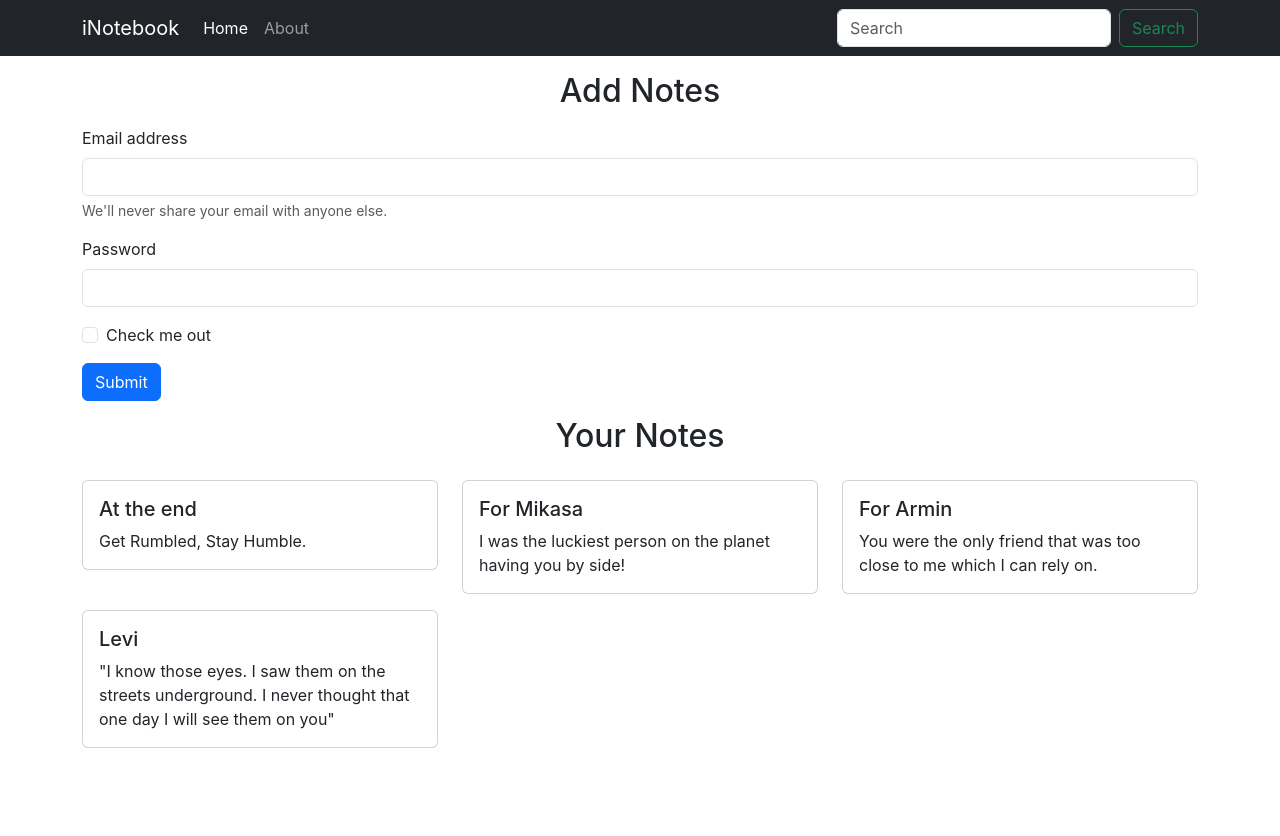
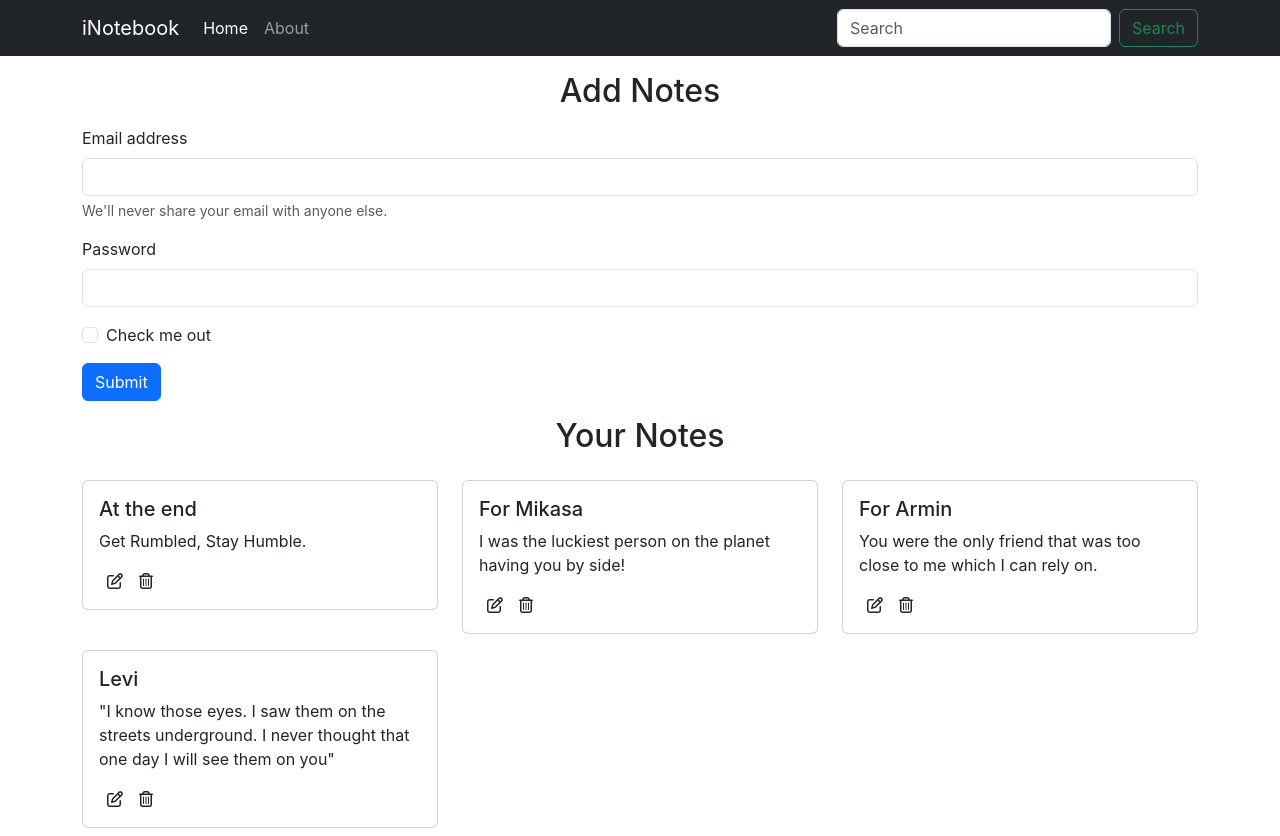
Before and after one commit to anshit2526/iNotebook, a React (Create React App) app: page / in a window 1280 px wide. Before the commit the page ends 800 px from the top, so only its background shows below. Built offline with nearby package versions, Linux system fonts and the light colour scheme; the HTML template or start-up script is replaced by a standard one.

Commit message:
Added "Delete" and "Update" notes buttons using "Awsome Fonts"

```diff
--- a/public/index.html
+++ b/public/index.html
@@ -19,9 +19,11 @@
   <noscript>You need to enable JavaScript to run this app.</noscript>
   <div id="root"></div>
 
+  <script src="https://kit.fontawesome.com/decc9c1e89.js" crossorigin="anonymous"></script>
   <script src="https://cdn.jsdelivr.net/npm/bootstrap@5.3.3/dist/js/bootstrap.bundle.min.js"
     integrity="sha384-YvpcrYf0tY3lHB60NNkmXc5s9fDVZLESaAA55NDzOxhy9GkcIdslK1eN7N6jIeHz"
     crossorigin="anonymous"></script>
+
 </body>
 
 </html>
--- a/src/App.css
+++ b/src/App.css
@@ -1,38 +1,3 @@
-.App {
-  text-align: center;
+i {
+  cursor: pointer;
 }
-
-.App-logo {
-  height: 40vmin;
-  pointer-events: none;
-}
-
-@media (prefers-reduced-motion: no-preference) {
-  .App-logo {
-    animation: App-logo-spin infinite 20s linear;
-  }
-}
-
-.App-header {
-  background-color: #282c34;
-  min-height: 100vh;
-  display: flex;
-  flex-direction: column;
-  align-items: center;
-  justify-content: center;
-  font-size: calc(10px + 2vmin);
-  color: white;
-}
-
-.App-link {
-  color: #61dafb;
-}
-
-@keyframes App-logo-spin {
-  from {
-    transform: rotate(0deg);
-  }
-  to {
-    transform: rotate(360deg);
-  }
-}
--- a/src/App.js
+++ b/src/App.js
@@ -4,6 +4,7 @@ import { Navbar } from './components/Navbar';
 import { Home } from './components/Home';
 import { About } from './components/About';
 import NoteState from './context/notes/NoteState';
+import Alert from './components/Alert';
 
 
 function App() {
@@ -14,6 +15,7 @@ function App() {
         <Router>
 
           <Navbar />
+          <Alert message='This is amazing alert' />
 
           <div className='container mt-3'>
             <Routes>
--- /dev/null
+++ b/src/components/Alert.jsx
@@ -0,0 +1,17 @@
+import React from 'react';
+
+const Alert = (props) => {
+
+    setTimeout(()=>{
+        document.getElementById('alert-box').setAttribute('hidden', 'true')
+    }, 3000)
+
+    return (
+        <div id='alert-box' className='alert alert-primary' role='alert'>
+            {props.message}
+        </div>
+
+    )
+}
+
+export default Alert
--- a/src/components/NoteItem.jsx
+++ b/src/components/NoteItem.jsx
@@ -8,6 +8,8 @@ const NoteItem = (props) => {
                 <div className="card-body">
                     <h5 className="card-title">{note.title}</h5>
                     <p className="card-text">{note.description}</p>
+                    <i className="fa-regular fa-pen-to-square mx-2"></i>
+                    <i className="fa-regular fa-trash-can mx-2"></i>
                 </div>
             </div>
         </div>
--- a/src/components/Notes.jsx
+++ b/src/components/Notes.jsx
@@ -11,7 +11,7 @@ export const Notes = () => {
         <div className='row'>
             <h2 className='text-center my-3'>Your Notes</h2>
             {notes.map((note) => {
-                return <NoteItem note={note} />
+                return <NoteItem key={note._id} note={note} />
             })}
         </div>
     )
```
